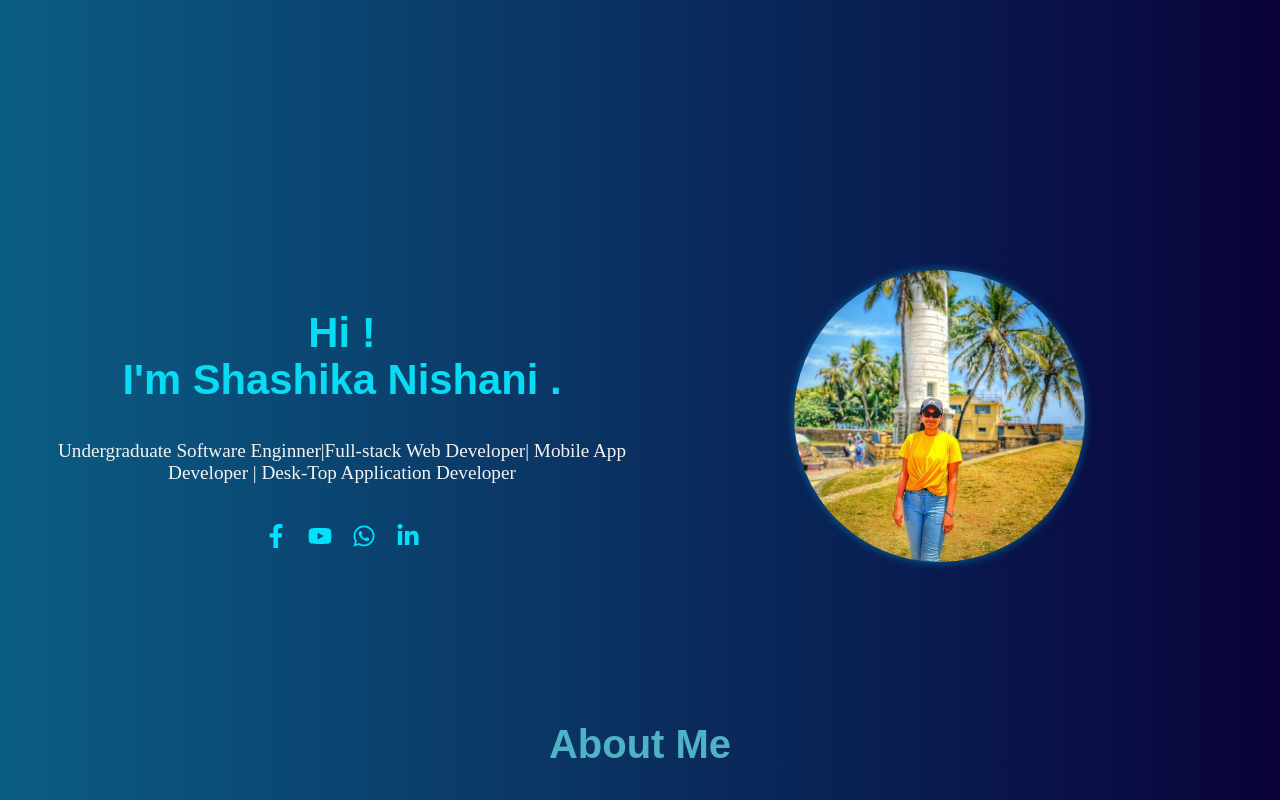
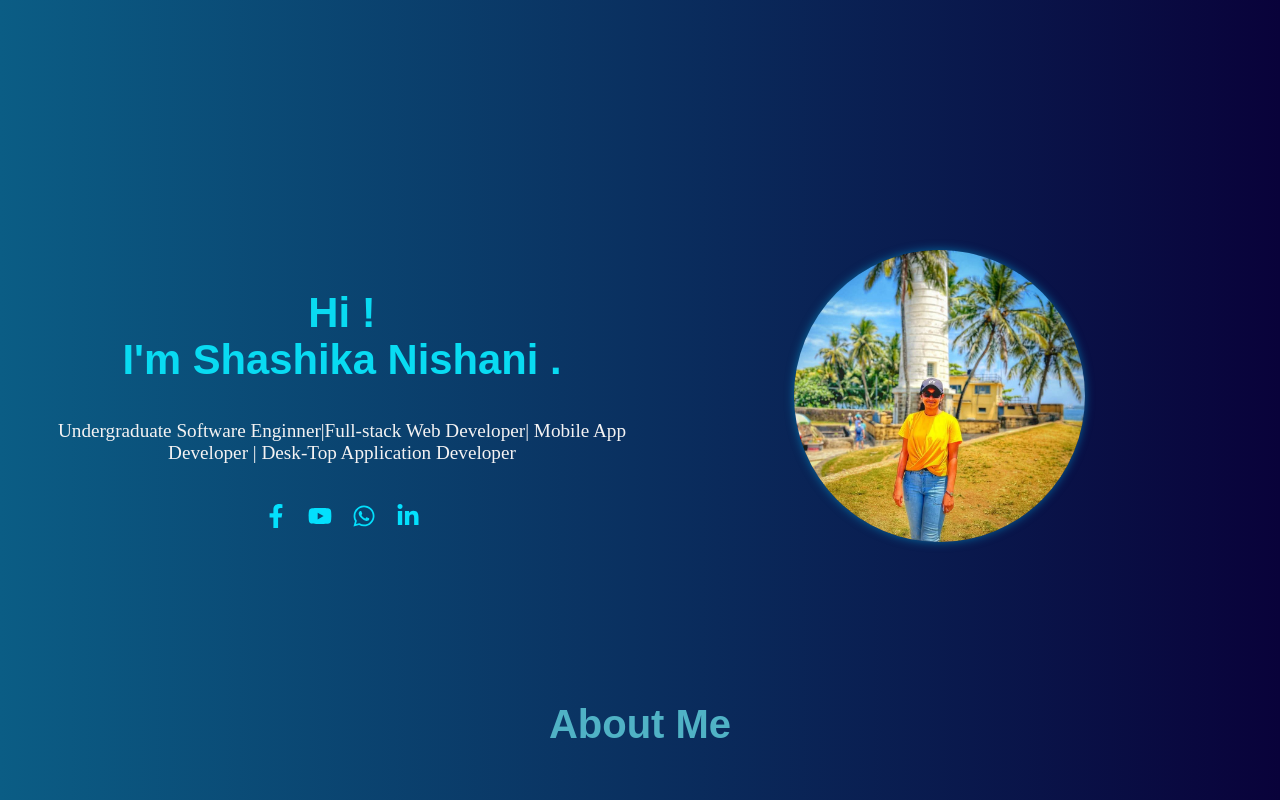
Before and after one commit to Sha1120/My-Portfolio, a React (Create React App) app: page / in a window 1280 px wide. Shown: the top 800 px of the page. Built offline with nearby package versions, Linux system fonts and the light colour scheme; a web font is replaced by a local one.

Commit message:
Update App.css

```diff
--- a/src/App.css
+++ b/src/App.css
@@ -21,7 +21,7 @@ body {
 .home-conteiner {
   display: flex;
   flex-direction: row;
-  margin-top: 200px;
+  margin-top: 180px;
 
 }
 
```
